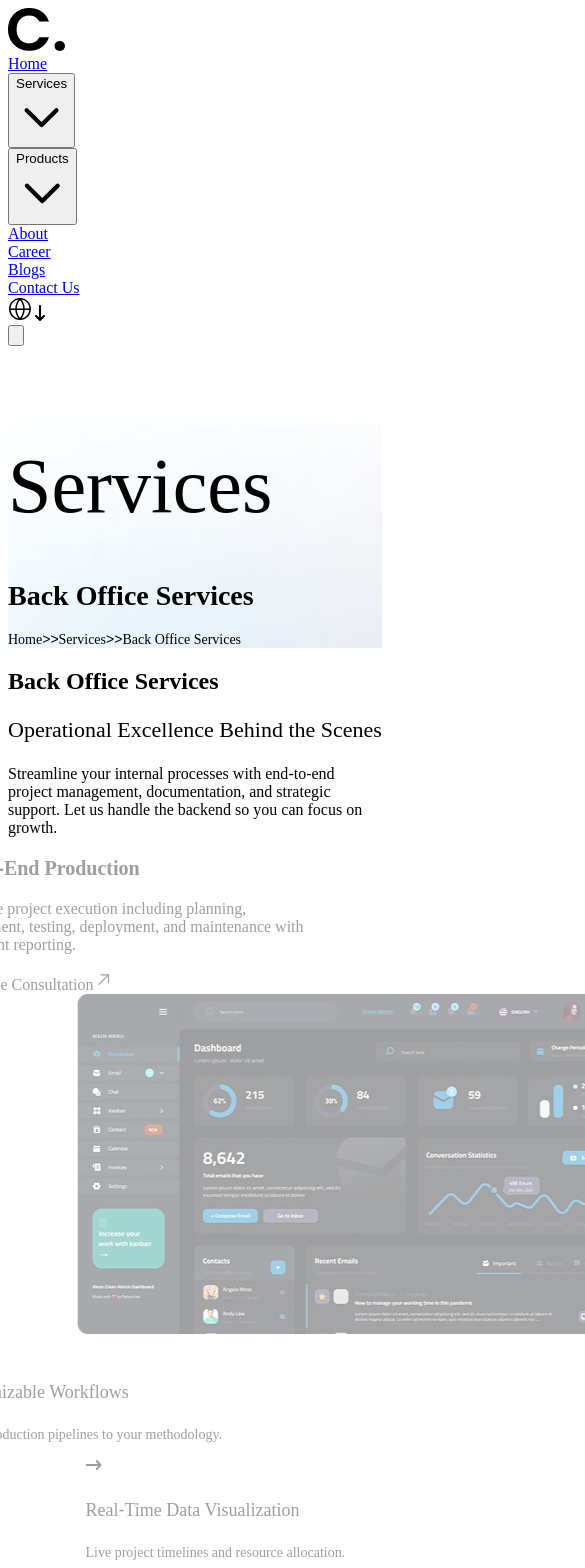
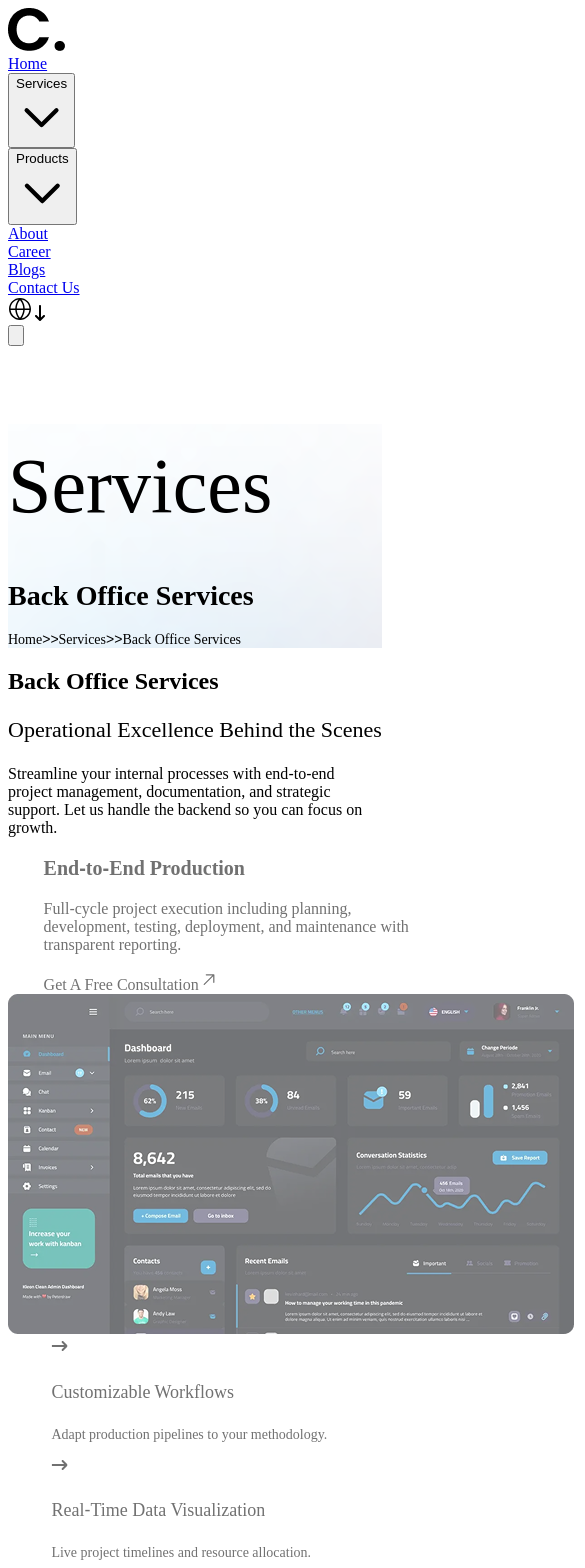
Before and after one commit to hamza-codefied/codefied, a React (Vite) app: page /services/back-office in a window 390 px wide. Shown: the top 1568 px of the page, 585 px wide, since content can reach past the window. Built offline with nearby package versions, Linux system fonts and the light colour scheme; the HTML template or start-up script is replaced by a standard one.

Commit message:
feat: enhance Timeline component with mobile year labels, improve scroll-triggered animations, and refine layout responsiveness for better user experience

```diff
--- a/src/components/AboutUs/Timeline.jsx
+++ b/src/components/AboutUs/Timeline.jsx
@@ -42,6 +42,7 @@ const Timeline = () => {
   const cardRefs = useRef([]);
   const dotRefs = useRef([]);
   const yearRefs = useRef([]);
+  const mobileYearRefs = useRef([]);
   const lineRefs = useRef([]);
 
   useEffect(() => {
@@ -51,6 +52,7 @@ const Timeline = () => {
     const cards = cardRefs.current.filter(Boolean);
     const dots = dotRefs.current.filter(Boolean);
     const years = yearRefs.current.filter(Boolean);
+    const mobileYears = mobileYearRefs.current.filter(Boolean);
     const lines = lineRefs.current.filter(Boolean);
 
     // Make heading and vertical line sticky together at top
@@ -90,7 +92,8 @@ const Timeline = () => {
       if (!card || !dot) return;
 
       // Set initial position - card comes from side, dot and year from bottom
-      gsap.set(card, {
+      const mobileYear = mobileYears[index];
+      gsap.set([card, mobileYear].filter(Boolean), {
         x: isLeft ? -300 : 300,
         y: 150,
         opacity: 0,
@@ -125,7 +128,7 @@ const Timeline = () => {
       });
 
       // Step 1: Animate card in from side, dot and year from bottom (faster)
-      tl.to(card, {
+      tl.to([card, mobileYear].filter(Boolean), {
         x: 0,
         y: 0,
         opacity: 1,
@@ -147,12 +150,12 @@ const Timeline = () => {
           ease: 'power2.out',
         }, '-=0.1') // Start slightly before animations complete
         // Step 3: Hold at center (shorter hold)
-        .to([card, dot, year, line], {
+        .to([card, dot, year, mobileYear, line].filter(Boolean), {
           duration: 0.1,
         })
         // Step 4: Move up and fade out when reaching top (all move together)
         // This happens earlier so next section can start showing
-        .to([card, dot, year, line], {
+        .to([card, dot, year, mobileYear, line].filter(Boolean), {
           y: -100,
           opacity: 0,
           scale: 0.9,
@@ -195,6 +198,12 @@ const Timeline = () => {
   const addYearToRefs = (el) => {
     if (el && !yearRefs.current.includes(el)) {
       yearRefs.current.push(el);
+    }
+  };
+
+  const addMobileYearToRefs = (el) => {
+    if (el && !mobileYearRefs.current.includes(el)) {
+      mobileYearRefs.current.push(el);
     }
   };
 
@@ -257,13 +266,20 @@ const Timeline = () => {
                   />
 
                   <div>
-                    {/* Year Label - moves with section */}
+                    {/* Year Label - Desktop: above dotted line, Mobile: below card */}
+                    {/* Desktop version - above dotted line */}
                     <span
                       ref={addYearToRefs}
                       className={`hidden xl:block absolute text-black font-semibold text-sm md:text-base ${isLeft
-                        ? 'md:right-[52%] md:-translate-y-8'
-                        : 'md:left-[52%] md:-translate-y-8'
+                        ? 'md:right-[41%]'
+                        : 'md:left-[41%]'
                         }`}
+                      style={{
+                        fontSize: '34px',
+                        fontWeight: 700,
+                        top: '4px',
+                        transform: 'translateY(-60px)' // Move up by gap (26px) + year height (~34px) = ~60px to create same gap as dotted line to card
+                      }}
                     >
                       {item.year}
                     </span>
@@ -271,18 +287,30 @@ const Timeline = () => {
                     {/* Card */}
                     <div
                       ref={addCardToRefs}
-                      className={`relative mt-10 w-full md:w-[45%] bg-white shadow-lg rounded-2xl p-4 border border-gray-100 ${isLeft
-                        ? 'md:mr-auto md:text-right'
-                        : 'md:ml-auto md:text-left '
+                      className={`relative mt-10 w-full md:w-[55%] bg-white shadow-lg rounded-2xl p-4 border border-gray-100 ${isLeft
+                        ? 'md:right-[8%] md:text-right'
+                        : 'md:left-[53%] md:text-left '
                         }`}
                     >
-                      <h3 className='text-lg font-semibold text-gray-800 mb-2'>
+                      <h3 className='text-gray-800 mb-2' style={{ fontSize: '22px', fontWeight: 500 }}>
                         {item.title}
                       </h3>
-                      <p className='text-gray-600 text-sm leading-relaxed'>
+                      <p className='text-gray-600 leading-relaxed' style={{ fontSize: '20px', fontWeight: 400 }}>
                         {item.description}
                       </p>
                     </div>
+
+                    {/* Year Label - Mobile: below card */}
+                    <span
+                      ref={addMobileYearToRefs}
+                      className={`xl:hidden block text-center mt-4 text-black ${isLeft ? '' : ''}`}
+                      style={{
+                        fontSize: '34px',
+                        fontWeight: 700,
+                      }}
+                    >
+                      {item.year}
+                    </span>
                   </div>
                 </div>
               );
--- a/src/pages/ServiceDetail.jsx
+++ b/src/pages/ServiceDetail.jsx
@@ -198,44 +198,59 @@ export default function ServiceDetail() {
             const sectionRef = useRef(null);
             const { scrollYProgress } = useScroll({
               target: sectionRef,
-              offset: ["start 0.9", "end 0.1"]
+              offset: ["start 0.8", "end 0.2"] // Extended range for slower, smoother transitions
             });
 
             // For even sections: text left, image right
             // For odd sections: text right, image left (reversed layout)
-            // Responsive animation values based on screen size
+            // Responsive animation values based on screen size - more granular breakpoints
             const getAnimationDistance = () => {
               if (typeof window !== 'undefined') {
-                return window.innerWidth < 768 ? 100 : window.innerWidth < 1024 ? 200 : 400;
+                const width = window.innerWidth;
+                if (width < 640) return 80;      // Mobile: smaller distance
+                if (width < 768) return 120;     // Small tablet
+                if (width < 1024) return 200;    // Tablet
+                if (width < 1280) return 300;    // Small desktop
+                return 400;                       // Large desktop
               }
               return 400;
             };
             const animDistance = getAnimationDistance();
 
+            // Image: Fade in FIRST (slowly, NO sliding)
+            const imageOpacity = useTransform(
+              scrollYProgress,
+              [0, 0.3, 0.5, 0.75, 0.9, 1],
+              [0, 1, 1, 1, 1, 0]  // Fade in first (0-30%), stay visible longer, fade out at end
+            );
+
+            // Text: Slides in to center SLOWLY, STICKS at center LONGER (more time to read), then slides out SLOWLY
+            // Sequence: Image fades (0-30%) -> SLOW slide in to center (30-50%) -> STICK at center LONGER (50-75%) -> SLOW slide out (75-90%) -> Next section (90-100%)
             const textX = useTransform(
               scrollYProgress,
-              [0, 0.3, 0.5, 1],
+              [0, 0.3, 0.5, 0.75, 0.9, 1],
               idx % 2 === 0
-                ? [-animDistance, 0, 0, -animDistance]  // left section: in from left, stay centered, out to left
-                : [animDistance, 0, 0, animDistance]    // right section: in from right, stay centered, out to right
+                ? [-animDistance, -animDistance, 0, 0, 0, animDistance]  // SLOW slide in from left, STICK at 0 (center) LONGER, then SLOW slide out to right
+                : [animDistance, animDistance, 0, 0, 0, -animDistance]  // SLOW slide in from right, STICK at 0 (center) LONGER, then SLOW slide out to left
             );
             const textOpacity = useTransform(
               scrollYProgress,
-              [0, 0.2, 0.5, 0.8, 1],
-              [0, 1, 1, 0.5, 0]
+              [0, 0.3, 0.5, 0.75, 0.9, 1],
+              [0, 0, 1, 1, 1, 0]  // Visible when sliding in, stay visible longer, fade out at end
             );
 
-            const imageX = useTransform(
+            // Features: Slides from SAME side as text SLOWLY, STICKS at center LONGER, then slides out SLOWLY
+            const featuresX = useTransform(
               scrollYProgress,
-              [0, 0.3, 0.5, 1],
+              [0, 0.3, 0.5, 0.75, 0.9, 1],
               idx % 2 === 0
-                ? [animDistance, 0, 0, animDistance]    // right section: in from right, stay centered, out to right
-                : [-animDistance, 0, 0, -animDistance]  // left section: in from left, stay centered, out to left
+                ? [-animDistance, -animDistance, 0, 0, 0, animDistance]  // SLOW slide in from left (same as text), STICK at 0 (center) LONGER, then SLOW slide out to right
+                : [animDistance, animDistance, 0, 0, 0, -animDistance]  // SLOW slide in from right (same as text), STICK at 0 (center) LONGER, then SLOW slide out to left
             );
-            const imageOpacity = useTransform(
+            const featuresOpacity = useTransform(
               scrollYProgress,
-              [0, 0.2, 0.5, 0.8, 1],
-              [0, 1, 1, 0.5, 0]
+              [0, 0.3, 0.5, 0.75, 0.9, 1],
+              [0, 0, 1, 1, 1, 0]  // Visible when sliding in, stay visible longer, fade out at end
             );
 
             return (
@@ -286,11 +301,11 @@ export default function ServiceDetail() {
                     )}
                   </motion.div>
 
-                  {/* IMAGE */}
+                  {/* IMAGE - Only fade in/out, no movement */}
                   <motion.div
                     className='flex-1 w-full'
                     style={{
-                      x: imageX,
+                      x: 0, // No movement
                       opacity: imageOpacity,
                       marginLeft: 'clamp(0px, -2vw, -28px)'
                     }}
@@ -304,25 +319,19 @@ export default function ServiceDetail() {
                   </motion.div>
                 </section>
 
-                {/* FEATURE GRID */}
+                {/* FEATURE GRID - Slides after image fully shows */}
                 <div
                   className='mt-10 grid sm:grid-cols-2 gap-x-8 sm:gap-x-12 gap-y-6 sm:gap-y-8'
                   style={{ paddingLeft: 'clamp(0px, 2vw, 28px)' }}
                 >
                   {sec.features.map((f, i) => {
-                    // For even sections: left column (i%2===0) uses textX, right column uses imageX
-                    // For odd sections (reversed): left column (i%2===0) uses imageX, right column uses textX
-                    const isLeftColumn = i % 2 === 0;
-                    const isEvenSection = idx % 2 === 0;
-                    const shouldUseTextX = (isEvenSection && isLeftColumn) || (!isEvenSection && !isLeftColumn);
-
                     return (
                       <motion.div
                         key={i}
                         className='flex flex-col items-start'
                         style={{
-                          opacity: textOpacity,
-                          x: shouldUseTextX ? textX : imageX
+                          opacity: featuresOpacity,
+                          x: featuresX // Slide in after image fully shows
                         }}
                       >
                         <div className='flex items-start gap-3'>
@@ -352,8 +361,8 @@ export default function ServiceDetail() {
             );
           })}
         </div>
-        {/* Extra spacing before footer */}
-        <div className='h-[clamp(100px,20vw,500px)]'></div>
+        {/* Extra spacing before footer - exactly 140px */}
+        <div className='h-[140px]'></div>
       </div>
     </div>
   );
```
